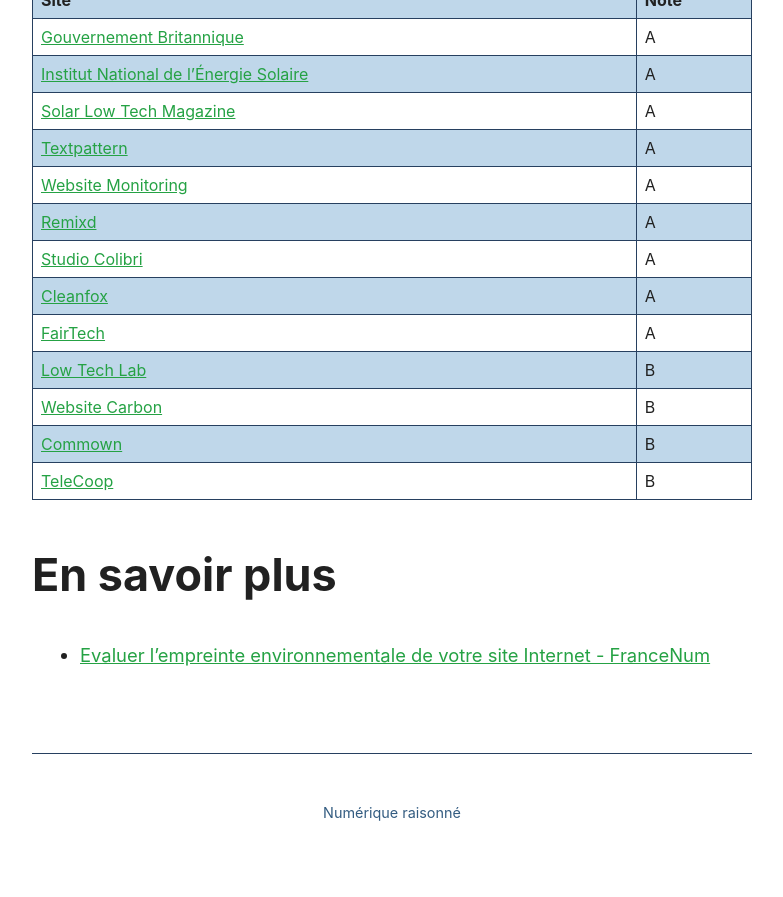
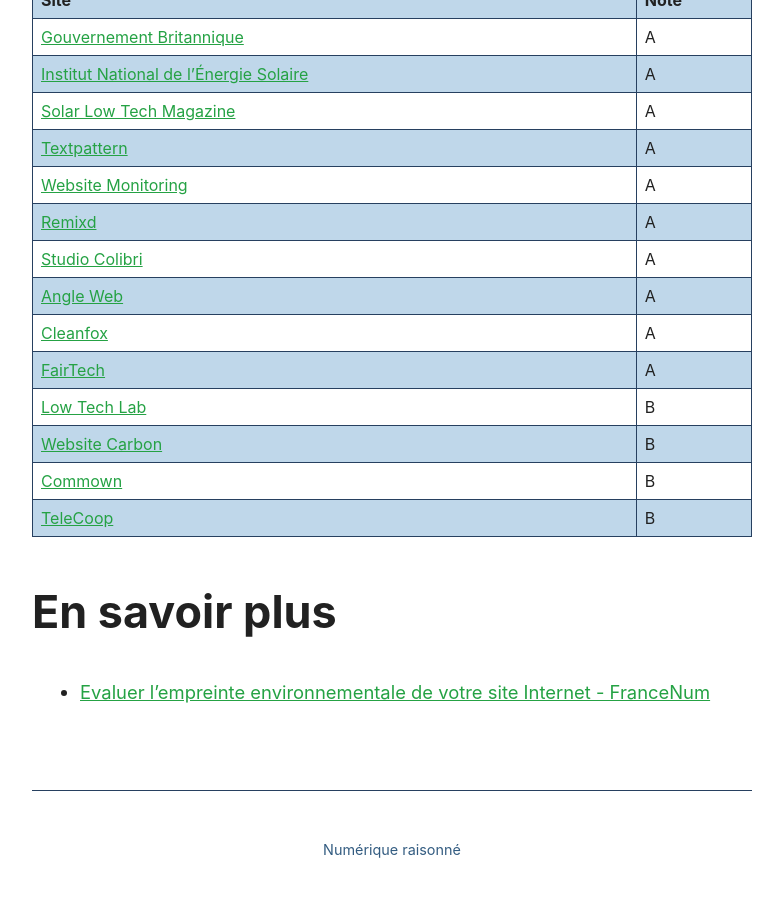
Before and after one commit to Slandais/slandais.github.io, a Jekyll site: the page built from _posts/2021-05-08-analyserSonSite.md, in a window 1280 px wide and 900 px high, scrolled down 2863 px. Shown: the top 897 px of the window, without its empty margins (248-1031 px from the left). Built offline with Jekyll 4.4.1, drawn with Linux system fonts in a browser that asks for light colours; before the commit the page ends 3726 px from its top, so only the background shows below that.

Commit message:
Update 2021-05-08-analyserSonSite.md

```diff
--- a/_posts/2021-05-08-analyserSonSite.md
+++ b/_posts/2021-05-08-analyserSonSite.md
@@ -77,6 +77,7 @@
 | [Website Monitoring](https://www.appbeat.io/)          | A |
 | [Remixd](https://www.remixd.com)          | A |
 | [Studio Colibri](https://www.studiocolibri.be)          | A |
+| [Angle Web](https://angleweb.fr)          | A |
 | [Cleanfox](https://www.cleanfox.io)          | A |
 | [FairTech](https://fairtec.io/)          | A |
 | [Low Tech Lab](https://lowtechlab.org/fr)           | B |
```
